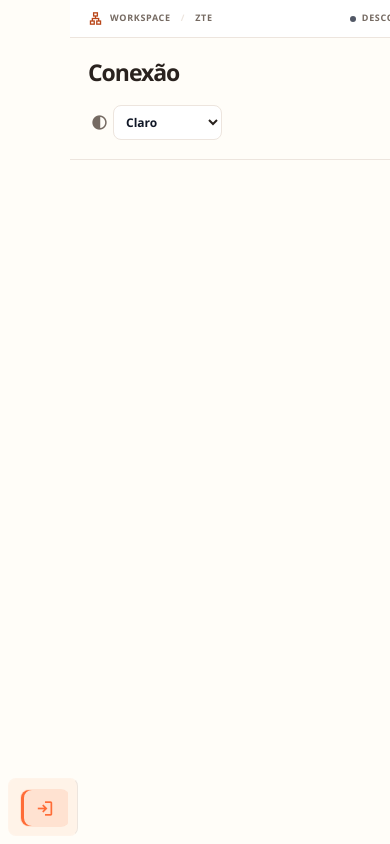
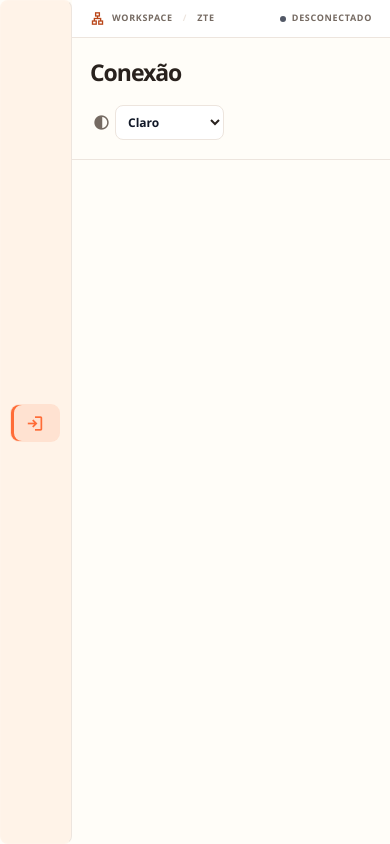
Before and after one commit to zxlawdx/acess_manager, a Python web app: template apps/zte_manager/templates/source/shell_start.html in a window 390 px wide. Run offline with Jinja, Linux system fonts and the light colour scheme; the template is opened without the code that fills it, so the values that code supplies are empty.

Commit message:
fix(layout): use shared grid shell for collapse and zoom reflow

```diff
--- a/apps/zte_manager/static/css/tangerine.css
+++ b/apps/zte_manager/static/css/tangerine.css
@@ -1190,3 +1190,87 @@ html[data-theme] .am-diagnostic-tabbed .diagnostic-card button[type=submit] {
     min-height:170px;max-height:330px!important;
   }
 }
+
+/* Shell geometry: sidebar and workspace share one layout coordinate system.
+   The old fixed-sidebar + margin-left model desynchronizes when QtWebEngine
+   zoom changes or the sidebar is collapsed. A grid cannot overlap itself. */
+html[data-theme] body{width:100%!important;max-width:100%!important;overflow-x:hidden;}
+html[data-theme] .app-shell{
+  --am-current-sidebar:244px;
+  display:grid!important;grid-template-columns:var(--am-current-sidebar) minmax(0,1fr);
+  align-items:stretch;width:100%;min-width:0;min-height:100vh;min-height:100dvh;
+  margin:0!important;overflow:clip;
+}
+html[data-theme] .app-shell.am-shell-collapsed{
+  --am-current-sidebar:72px;
+}
+html[data-theme] .app-shell>.sidebar{
+  position:sticky!important;inset:0 auto auto 0!important;
+  width:var(--am-current-sidebar)!important;height:100vh;height:100dvh;
+  max-height:100dvh;overflow:hidden;box-sizing:border-box;
+  z-index:50;min-width:0;
+}
+html[data-theme] .app-shell>.sidebar.is-collapsed{
+  width:72px!important;padding:13px 7px!important;
+}
+html[data-theme] .app-shell>.sidebar.is-collapsed .brand-row{
+  flex-direction:column!important;align-items:center!important;
+  padding:8px 0!important;height:auto!important;gap:9px!important;
+}
+html[data-theme] .app-shell>.sidebar.is-collapsed .brand-row .shell-control{
+  margin:0!important;
+}
+html[data-theme] .app-shell>.sidebar.is-collapsed .nav-menu{
+  padding:8px 0 16px!important;
+}
+html[data-theme] .app-shell>.sidebar.is-collapsed .menu-item{
+  min-height:43px!important;justify-content:center!important;
+  padding:0!important;gap:0!important;
+}
+html[data-theme] .app-shell>.workspace,
+html[data-theme] .app-shell>.sidebar.is-collapsed+.workspace{
+  width:100%!important;min-width:0;max-width:100%;
+  margin:0!important;overflow:visible;box-sizing:border-box;
+  container-type:inline-size;
+}
+html[data-theme] .am-workspace-header{
+  min-width:0;width:100%;align-items:center!important;
+}
+html[data-theme] .am-workspace-title{min-width:0;flex:1 1 170px;}
+html[data-theme] .am-workspace-tools{
+  min-width:0;max-width:100%;flex:1 1 460px;
+  justify-content:flex-end!important;
+}
+html[data-theme] .am-workspace-tools>*{flex-shrink:0;}
+html[data-theme] #topDeviceChip{max-width:min(230px,100%);min-width:0;}
+html[data-theme] #topDeviceChip>div{min-width:0;overflow:hidden;}
+html[data-theme] #topDeviceMeta{display:block;max-width:155px;white-space:nowrap;
+  text-overflow:ellipsis;overflow:hidden;}
+html[data-theme] .main-content,html[data-theme] .page,
+html[data-theme] #wifiNetworks,html[data-theme] #wifiRadios{
+  width:100%;min-width:0;max-width:100%;box-sizing:border-box;
+}
+html[data-theme] #wifiNetworks,html[data-theme] #wifiRadios{
+  grid-template-columns:repeat(auto-fit,minmax(min(310px,100%),1fr))!important;
+}
+@container (max-width:1170px){
+  html[data-theme] .am-quick-tools{display:none!important;}
+}
+@container (max-width:910px){
+  html[data-theme] .am-workspace-tools{
+    justify-content:flex-start!important;flex-basis:100%;
+  }
+  html[data-theme] #wifiNetworks,html[data-theme] #wifiRadios{
+    grid-template-columns:repeat(auto-fit,minmax(min(290px,100%),1fr))!important;
+  }
+}
+@media(max-width:780px){
+  html[data-theme] .app-shell{--am-current-sidebar:72px;}
+  html[data-theme] .app-shell>.sidebar:not(.is-collapsed){
+    padding:13px 7px!important;
+  }
+  html[data-theme] .app-shell>.sidebar:not(.is-collapsed) .brand-row .shell-control{
+    margin:0!important;
+  }
+  html[data-theme] .am-workspace-tools{justify-content:flex-start!important;}
+}
```
